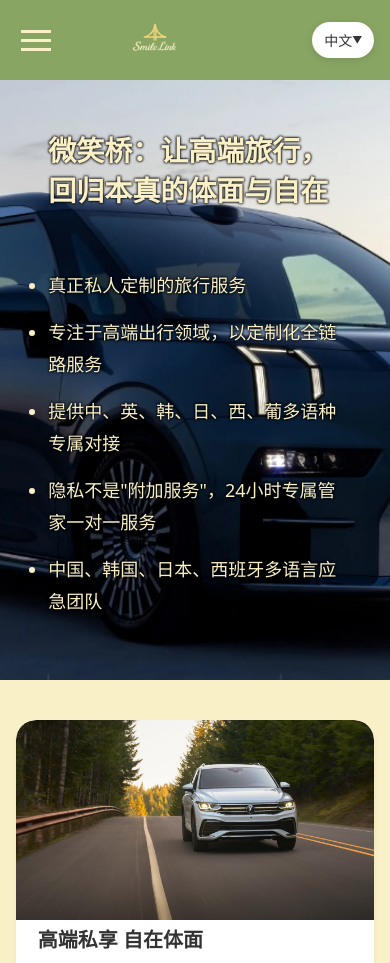
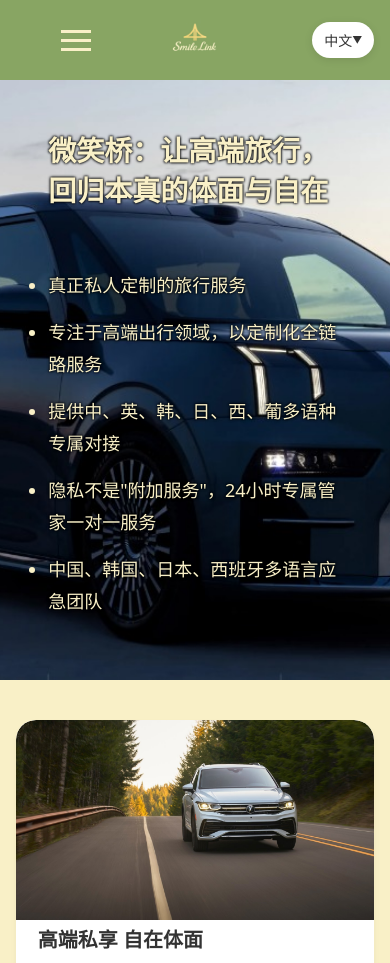
Before and after one commit to lizanzanmei/smilelink, a plain HTML site: page index.html in a window 390 px wide. Shown: the top 963 px of the page. Drawn offline with Linux system fonts and the light colour scheme.

Commit message:
Add files via upload

```diff
--- a/css/static.css
+++ b/css/static.css
@@ -415,13 +415,14 @@ footer {
 /* 在头部样式之后添加汉堡菜单按钮样式 */
 .mobile-menu-btn {
     display: none;
-    width: 40px;
+    width: 120px;
     height: 40px;
     background: none;
     border: none;
     cursor: pointer;
     position: relative;
     z-index: 1001;
+    text-align: left;
 }
 
 .mobile-menu-btn span {
@@ -670,5 +671,4 @@ footer {
     .about-content li {
         font-size: 20px;
     }
-
 }
```
